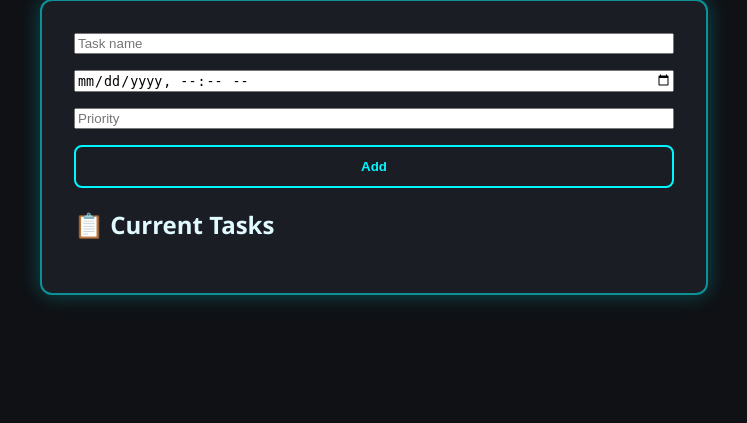
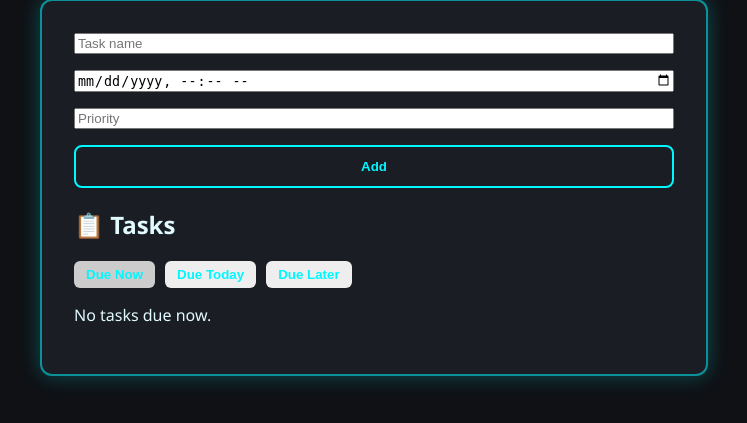
Before and after one commit to v659/smart-todo, a FastAPI app: page / in a window 1280 px wide. Shown: the part 204-627 px from the top of the page, without its empty margins (266-1013 px from the left). Run offline with FastAPI, Linux system fonts and the light colour scheme; the visitor is signed in with stand-in values (Sample User, id 1).

Commit message:
Update index.html

```diff
--- a/templates/index.html
+++ b/templates/index.html
@@ -5,6 +5,13 @@
   <title>Task Manager</title>
   <link rel="stylesheet" href="/static/style.css" />
   <meta name="viewport" content="width=device-width, initial-scale=1.0" />
+  <style>
+    .tabs { display: flex; gap: 10px; margin: 15px 0; }
+    .tab-btn { padding: 6px 12px; cursor: pointer; border: none; background: #eee; border-radius: 6px; }
+    .tab-btn.active { background: #ccc; font-weight: bold; }
+    .tab-content { display: none; }
+    .tab-content.active { display: block; }
+  </style>
 </head>
 
 <script>
@@ -22,7 +29,15 @@
     });
     console.log("Due tasks:", dueTasks);
   });
+
+  function showTab(id, event) {
+    document.querySelectorAll(".tab-btn").forEach(btn => btn.classList.remove("active"));
+    document.querySelectorAll(".tab-content").forEach(tab => tab.classList.remove("active"));
+    event.target.classList.add("active");
+    document.getElementById(id).classList.add("active");
+  }
 </script>
+
 <body>
   <button onclick="new Notification('Test', { body: 'This is a test!' })">
     🔔 Test Notification
@@ -43,9 +58,18 @@
       <button type="submit" class="btn add-btn">Add</button>
     </form>
 
-    <h2 class="section-title">📋 Current Tasks</h2>
-    <div class="task-list">
-      {% for task in tasks %}
+    <h2 class="section-title">📋 Tasks</h2>
+
+    <!-- Tabs -->
+    <div class="tabs">
+      <button class="tab-btn active" onclick="showTab('due', event)">Due Now</button>
+      <button class="tab-btn" onclick="showTab('today', event)">Due Today</button>
+      <button class="tab-btn" onclick="showTab('later', event)">Due Later</button>
+    </div>
+
+    <!-- Tab contents -->
+    <div id="due" class="tab-content active">
+      {% for task in due_tasks %}
         <div class="task">
           <span class="tag">{{ task.tag }}</span> |
           <span class="date">{{ task.date }}</span> |
@@ -55,9 +79,42 @@
             <button type="submit" class="btn remove-btn">Remove</button>
           </form>
         </div>
+      {% else %}
+        <p>No tasks due now.</p>
+      {% endfor %}
+    </div>
+
+    <div id="today" class="tab-content">
+      {% for task in today_tasks %}
+        <div class="task">
+          <span class="tag">{{ task.tag }}</span> |
+          <span class="date">{{ task.date }}</span> |
+          <span class="priority">Priority: {{ task.priority }}</span>
+          <form method="post" action="/remove" class="remove-form">
+            <input type="hidden" name="tag" value="{{ task.tag }}">
+            <button type="submit" class="btn remove-btn">Remove</button>
+          </form>
+        </div>
+      {% else %}
+        <p>No tasks for today.</p>
+      {% endfor %}
+    </div>
+
+    <div id="later" class="tab-content">
+      {% for task in later_tasks %}
+        <div class="task">
+          <span class="tag">{{ task.tag }}</span> |
+          <span class="date">{{ task.date }}</span> |
+          <span class="priority">Priority: {{ task.priority }}</span>
+          <form method="post" action="/remove" class="remove-form">
+            <input type="hidden" name="tag" value="{{ task.tag }}">
+            <button type="submit" class="btn remove-btn">Remove</button>
+          </form>
+        </div>
+      {% else %}
+        <p>No tasks due later.</p>
       {% endfor %}
     </div>
   </main>
-
 </body>
 </html>
```
